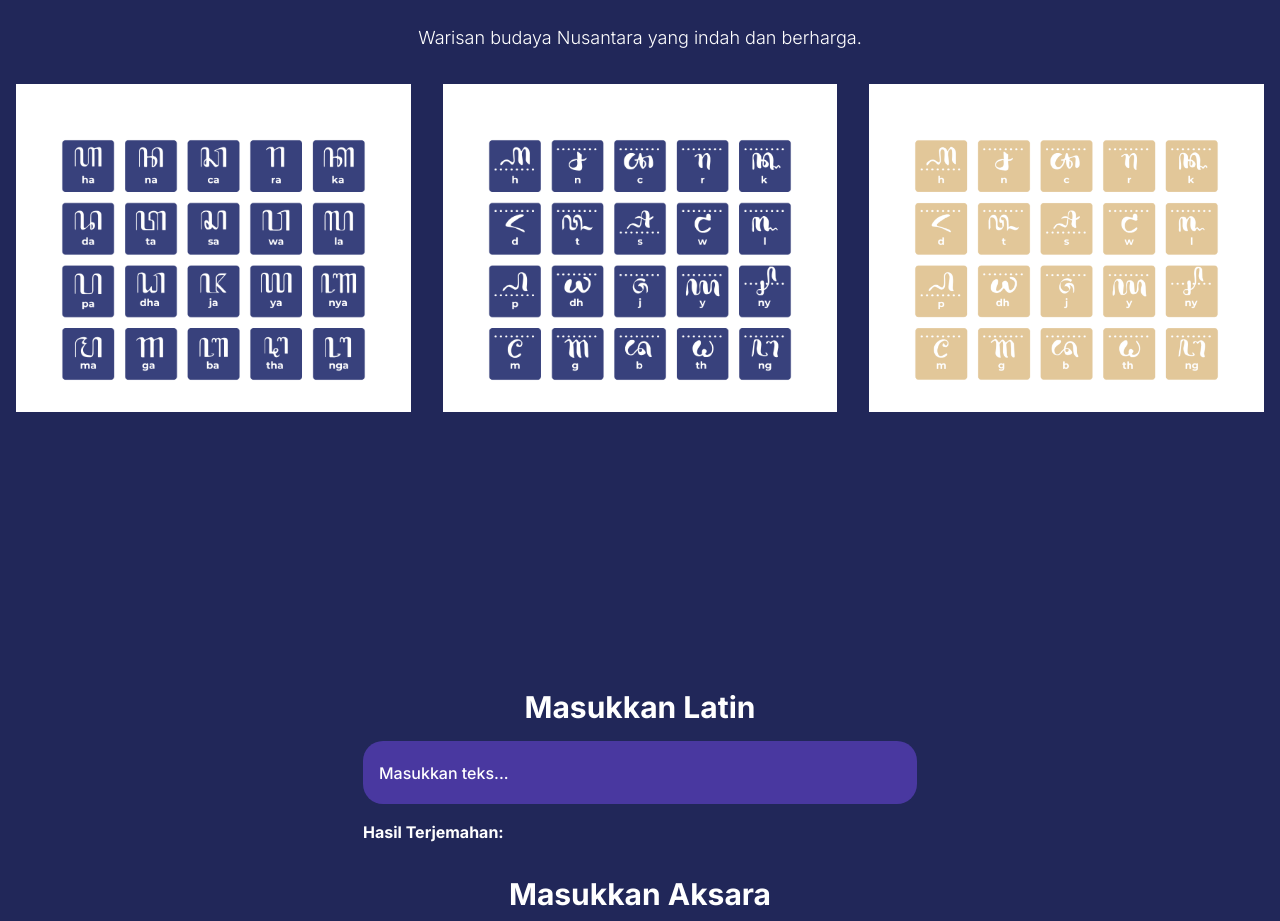
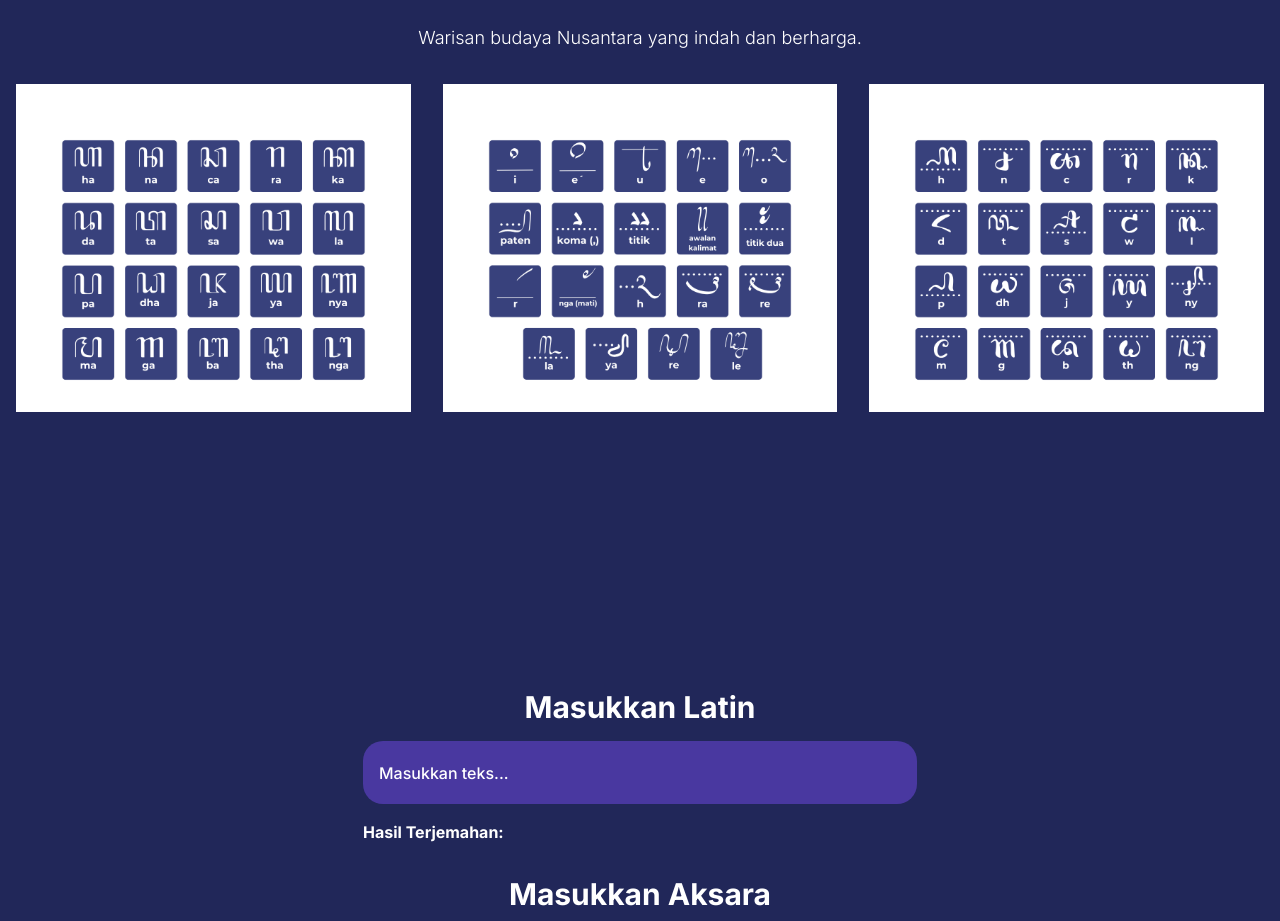
Before and after one commit to princeofverry/Sinau-Web, a Next.js app: page /bahasa in a window 1280 px wide. Shown: the part 1300-2221 px from the top of the page. Built offline with nearby package versions, Linux system fonts and the light colour scheme; some icons are missing.

Commit message:
update aksara sandhangan

```diff
--- a/src/app/bahasa/page.js
+++ b/src/app/bahasa/page.js
@@ -30,13 +30,13 @@ const Bahasa = () => {
             </li>
             <li>
               <GambaranBahasa
-                source={"/aksaraPasangan.png"}
+                source={"/aksaraSandhangan.png"}
                 judul={"PASANGAN"}
               />
             </li>
             <li>
               <GambaranBahasa
-                source={"/aksaraSandang.png"}
+                source={"/aksaraPasangan.png"}
                 judul={"SANDHANGAN"}
               />
             </li>
```
